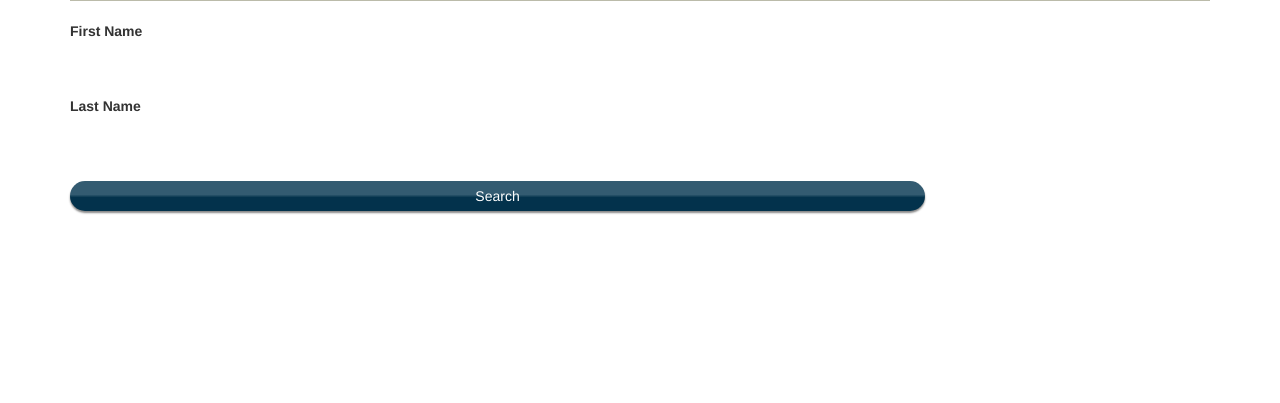
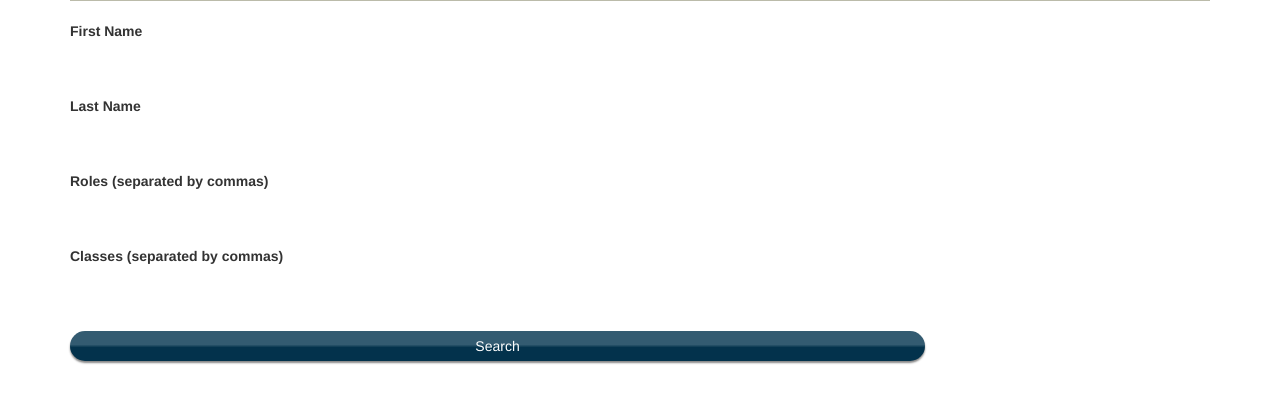
Before and after one commit to helenawu1998/pasadena-media, a Flask app: page /directory_search in a window 1280 px wide. Shown: the part 258-661 px from the top of the page. Run offline with Flask 2, Linux system fonts and the light colour scheme; some libraries are stand-ins or nearby versions.

Commit message:
barebones workaround rip css for directory search but this'll have to do

```diff
--- a/app/modules/directory_search/forms.py
+++ b/app/modules/directory_search/forms.py
@@ -27,5 +27,5 @@ class PersonSearchForm(Form):
 '''
   first_name = StringField('First Name')
   last_name = StringField('Last Name')
-  roles = StringField('hi')
-  classes = StringField('Oh no')
+  roles = StringField('Roles (separated by commas)')
+  classes = StringField('Classes (separated by commas)')
--- a/app/modules/directory_search/templates/directory_search.html
+++ b/app/modules/directory_search/templates/directory_search.html
@@ -280,8 +280,14 @@ function loadFilter(list_name) {
     <br><br>
     <p>
     {{ render_field(form.last_name) }}
+    <br><br>
+    <p>
+    {{ render_field(form.roles) }}
+    <br><br>
+    <p>
+    {{ render_field(form.classes) }}
   </dl>
   <br><br>
-  <input onclick = "loadFilter('rolesUL'); loadFilter('classesUL');" class = searchButton type=submit value=Search>
+  <input class = searchButton type=submit value=Search>
 </form>
 {% endblock %}
```
Also changed, not shown: app/modules/directory_search/templates/classesUL.txt (added), app/modules/directory_search/templates/rolesUL.txt (added).
